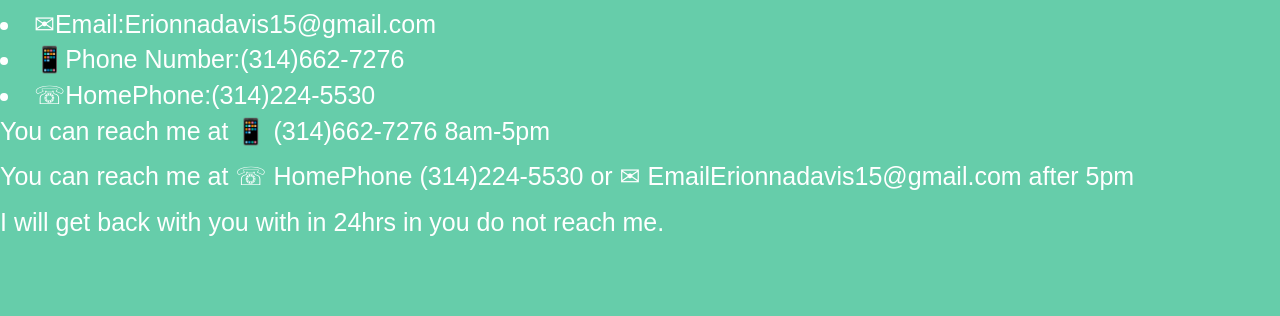
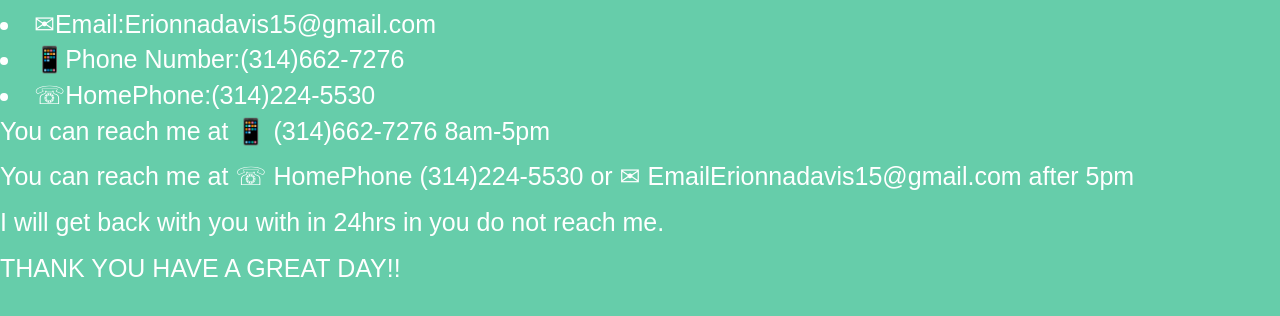
Before and after one commit to ErionnaDavis/portfolio, a plain HTML site: page contact.html in a window 1280 px wide. Shown: the part 168-484 px from the top of the page. Drawn offline with nearby package versions, Linux system fonts and the light colour scheme.

Commit message:
THANK YOU MESSAGE

```diff
--- a/contact.html
+++ b/contact.html
@@ -64,6 +64,7 @@
     <P>You can reach me at &#128241 (314)662-7276 8am-5pm</P>
     <p>You can reach me at &#9743 HomePhone (314)224-5530 or &#9993 EmailErionnadavis15@gmail.com after 5pm</p>
     <p>I will get back with you with in 24hrs in you do not reach me.
+    <p>THANK YOU HAVE A GREAT DAY!!</p>
 </body>
 
 </html>
```
